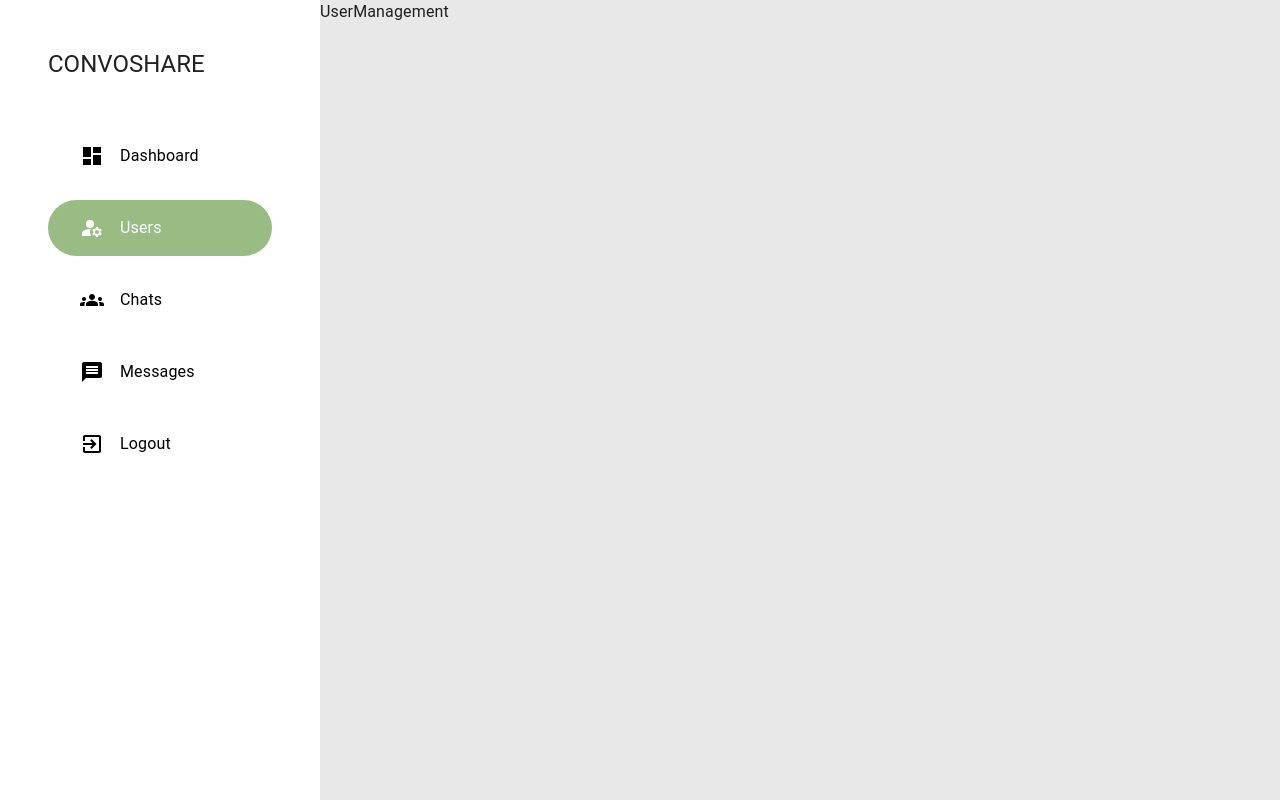
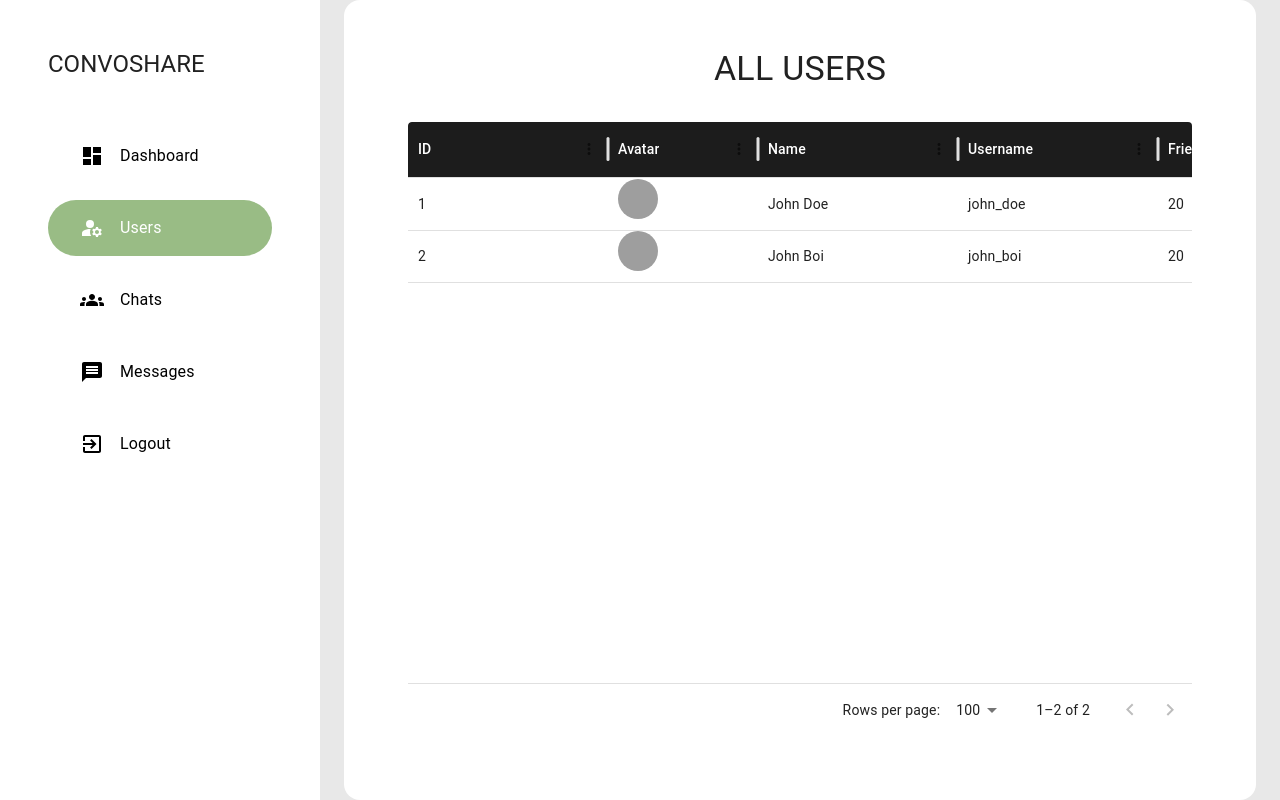
Before and after one commit to Subhajit-Bera/ConvoShare, a React (Vite) app in the folder client/: page /admin/users in a window 1280 px wide. Built offline with nearby package versions, Linux system fonts and the light colour scheme; grey boxes are pictures that could not be loaded.

Commit message:
UserManagement.jsx[admin]   Table[shared]

```diff
--- a/client/package.json
+++ b/client/package.json
@@ -14,6 +14,7 @@
     "@emotion/styled": "^11.11.5",
     "@mui/icons-material": "^5.15.14",
     "@mui/material": "^5.15.14",
+    "@mui/x-data-grid": "^7.3.2",
     "6pp": "^1.1.15",
     "chart.js": "^4.4.2",
     "install": "^0.13.0",
--- /dev/null
+++ b/client/src/components/shared/Table.jsx
@@ -0,0 +1,55 @@
+import React from 'react'
+import { DataGrid } from "@mui/x-data-grid";
+import { Container, Paper, Typography } from "@mui/material";
+import { matBlack } from "../../constants/color";
+
+const Table = ({ rows, columns, heading, rowHeight = 52 }) => {
+    return (
+        <Container
+            sx={{
+                height: "100vh",
+            }}
+        >
+            <Paper
+                elevation={3}
+                sx={{
+                    padding: "1rem 4rem",
+                    borderRadius: "1rem",
+                    margin: "auto",
+                    width: "100%",
+                    overflow: "hidden",
+                    height: "100%",
+                    boxShadow: "none",
+                }}
+            >
+                <Typography
+                    textAlign={"center"}
+                    variant="h4"
+                    sx={{
+                        margin: "2rem",
+                        textTransform: "uppercase",
+                    }}
+                >
+                    {heading}
+                </Typography>
+                <DataGrid
+                    rows={rows}
+                    columns={columns}
+                    rowHeight={rowHeight}
+                    style={{
+                        height: "80%",
+                    }}
+                    sx={{
+                        border: "none",
+                        ".table-header": {
+                            bgcolor: matBlack,
+                            color: "white",
+                        },
+                    }}
+                />
+            </Paper>
+        </Container>
+    )
+}
+
+export default Table
--- a/client/src/constants/sampleData.js
+++ b/client/src/constants/sampleData.js
@@ -146,3 +146,93 @@
         createdAt: "2024-04-12T10:41:30.630Z",
     },
 ];
+
+
+export const dashboardData = {
+    users: [
+        {
+            name: "John Doe",
+            avatar: "https://www.w3schools.com/howto/img_avatar.png",
+            _id: "1",
+            username: "john_doe",
+            friends: 20,
+            groups: 5,
+        },
+        {
+            name: "John Boi",
+            avatar: "https://www.w3schools.com/howto/img_avatar.png",
+            _id: "2",
+            username: "john_boi",
+            friends: 20,
+            groups: 25,
+        },
+    ],
+
+    chats: [
+        {
+            name: "LabadBass Group",
+            avatar: ["https://www.w3schools.com/howto/img_avatar.png"],
+            _id: "1",
+            groupChat: false,
+            members: [
+                { _id: "1", avatar: "https://www.w3schools.com/howto/img_avatar.png" },
+                { _id: "2", avatar: "https://www.w3schools.com/howto/img_avatar.png" },
+            ],
+            totalMembers: 2,
+            totalMessages: 20,
+            creator: {
+                name: "John Doe",
+                avatar: "https://www.w3schools.com/howto/img_avatar.png",
+            },
+        },
+        {
+            name: "L*Da Luston Group",
+            avatar: ["https://www.w3schools.com/howto/img_avatar.png"],
+            _id: "2",
+            groupChat: true,
+            members: [
+                { _id: "1", avatar: "https://www.w3schools.com/howto/img_avatar.png" },
+                { _id: "2", avatar: "https://www.w3schools.com/howto/img_avatar.png" },
+            ],
+            totalMembers: 2,
+            totalMessages: 20,
+            creator: {
+                name: "John Boi",
+                avatar: "https://www.w3schools.com/howto/img_avatar.png",
+            },
+        },
+    ],
+
+    messages: [
+        {
+            attachments: [],
+            content: "L*uda ka Message hai",
+            _id: "sfnsdjkfsdnfkjsbnd",
+            sender: {
+                avatar: "https://www.w3schools.com/howto/img_avatar.png",
+                name: "Chaman ",
+            },
+            chat: "chatId",
+            groupChat: false,
+            createdAt: "2024-02-12T10:41:30.630Z",
+        },
+
+        {
+            attachments: [
+                {
+                    public_id: "asdsad 2",
+                    url: "https://www.w3schools.com/howto/img_avatar.png",
+                },
+            ],
+            content: "",
+            _id: "sfnsdjkfsdnfkdddjsbnd",
+            sender: {
+                avatar: "https://www.w3schools.com/howto/img_avatar.png",
+                name: "Chaman  2",
+            },
+            chat: "chatId",
+            groupChat: true,
+            createdAt: "2024-02-12T10:41:30.630Z",
+        },
+    ],
+};
--- a/client/src/pages/admin/Dashboard.jsx
+++ b/client/src/pages/admin/Dashboard.jsx
@@ -26,7 +26,7 @@
   const Appbar = (
     <Paper
       elevation={3}
-      sx={{ padding: "2rem", margin: "2rem 0", borderRadius: "1rem" }}
+      sx={{ padding: "1rem", margin: "1rem 0", borderRadius: "1rem" }}
     >
       <Stack direction={"row"} alignItems={"center"} spacing={"1rem"}>
         <AdminPanelSettingsIcon sx={{ fontSize: "3rem", color: bgreen }} />
@@ -95,7 +95,7 @@
             xs: "center",
             lg: "stretch",
           }}
-          sx={{ gap: "2rem" }}
+          sx={{ gap: "1rem" }}
         >
           <Paper
             elevation={3}
--- a/client/src/pages/admin/UserManagement.jsx
+++ b/client/src/pages/admin/UserManagement.jsx
@@ -1,11 +1,71 @@
-import React from 'react'
+import React,{useState,useEffect} from 'react'
 import AdminLayout from '../../components/layout/AdminLayout'
+import { Avatar, Skeleton } from "@mui/material";
+import Table from "../../components/shared/Table";
+import { dashboardData } from '../../constants/sampleData';
+import { transformImage } from "../../lib/features";
+const columns = [
+  {
+    field: "id",
+    headerName: "ID",
+    headerClassName: "table-header",
+    width: 200,
+  },
+  {
+    field: "avatar",
+    headerName: "Avatar",
+    headerClassName: "table-header",
+    width: 150,
+    renderCell: (params) => (
+      <Avatar alt={params.row.name} src={params.row.avatar} />
+    ),
+  },
+
+  {
+    field: "name",
+    headerName: "Name",
+    headerClassName: "table-header",
+    width: 200,
+  },
+  {
+    field: "username",
+    headerName: "Username",
+    headerClassName: "table-header",
+    width: 200,
+  },
+  {
+    field: "friends",
+    headerName: "Friends",
+    headerClassName: "table-header",
+    width: 150,
+  },
+  {
+    field: "groups",
+    headerName: "Groups",
+    headerClassName: "table-header",
+    width: 200,
+  },
+];
+
 const UserManagement = () => {
+
+  const [rows, setRows] = useState([]);
+
+  useEffect(() => {
+
+    setRows(
+      dashboardData.users.map((i) => ({
+        ...i,
+        id: i._id,
+        avatar: transformImage(i.avatar, 50),
+      }))
+    );
+
+  }, []);
+
   return (
     <AdminLayout>
-      <div>
-        UserManagement
-      </div>
+      <Table heading={"All Users"} columns={columns} rows={rows} />
     </AdminLayout>
   )
 }
```
Also changed, not shown: 1 other file (tests, documents, lock files or other folders).
